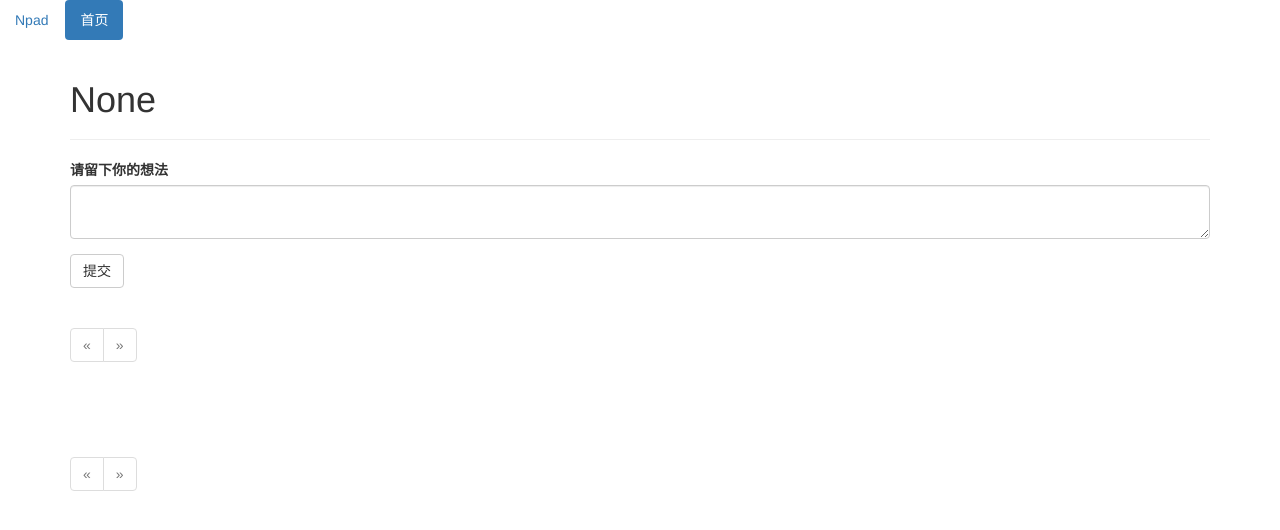
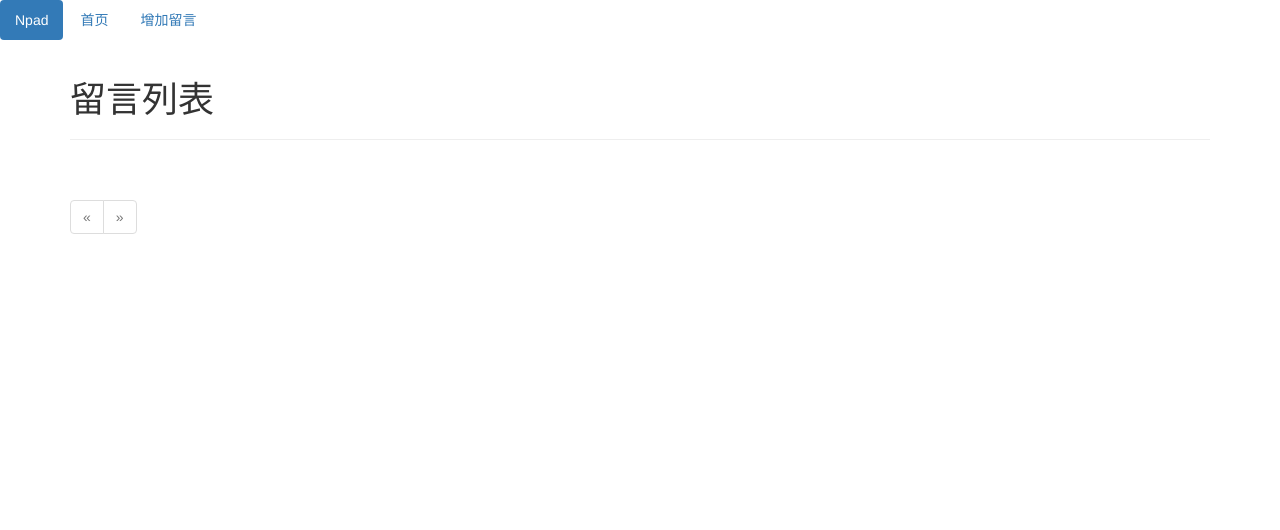
Before and after one commit to flyerxiao/Npad, a Flask app: page / in a window 1280 px wide. Shown: the top 530 px of the page. Run offline with Flask 2, Linux system fonts and the light colour scheme; data that the repository does not hold is empty; some libraries are stand-ins or nearby versions.

Commit message:
显示(分离首页和留言,增加留言页,微调模版) 功能(增加留言路由,修改首页路由)

```diff
--- a/Npad.py
+++ b/app.py
@@ -1,19 +1,19 @@
 #!/usr/bin/python
 # -*- coding: utf-8 -*-
 # 导入各种库和类
-from flask import Flask, render_template, request
+from flask import Flask, render_template, request, session, redirect, url_for
 from flask_bootstrap import Bootstrap
 from flask_wtf import Form
-from wtforms import TextAreaField, SubmitField
+from wtforms import StringField, SubmitField
 from wtforms.validators import DataRequired
 from flask_sqlalchemy import SQLAlchemy
-from flask_script import Manager
+from flask_script import Manager, Shell
 
 app = Flask(__name__)
 # wtf 强制加密
 app.config['SECRET_KEY'] = 'kfasd(&F(8'
 # 数据库路径+名字
-app.config['SQLALCHEMY_DATABASE_URI'] = 'sqlite:///db.sqlite'
+app.config['SQLALCHEMY_DATABASE_URI'] = 'sqlite:///post.db'
 # 自动提交数据库变动
 app.config['SQLALCHEMY_COMMIT_ON_TEARDOWN'] = True
 app.debug = True
@@ -24,9 +24,19 @@ db = SQLAlchemy(app)
 manager = Manager(app)
 
 
+# 注册实例而导入shell
+def make_shell_context():
+    return dict(app=app, db=db, Message=Message)
+
+
+# 为shell命令注册初始化上下文
+manager.add_command('shell', Shell(make_context=make_shell_context))
+
+
 # 定义留言表格
 class MessageForm(Form):
-    message = TextAreaField(u'请留下你的想法', validators=[DataRequired()])
+    message = StringField(u'请留下你的想法',
+                          validators=[DataRequired(message=u'请留言')])
     submit = SubmitField(u'提交')
 
 
@@ -34,17 +44,31 @@ class MessageForm(Form):
 class Message(db.Model):
     __tablename__ = 'message'
     id = db.Column(db.Integer, primary_key=True)
-    text = db.Column(db.UnicodeText)
+    text = db.Column(db.String)
 
     def __repr__(self):
         return '<Message %r>' % self.text
 
 
 # 定义路由
-@app.route('/', methods=['GET', 'POST'])
+@app.route('/')
 def index():
-    # 初始化留言-设为空
-    message = None
+    # 查询留言列表并赋值
+    messagelist = Message.query.order_by(Message.id.desc()).all()
+    # 定义查询字符串,默认渲染第1页
+    page = request.args.get('page', 1, type=int)
+    # 使用Flask-SQLAlchemy的paginate()方法
+    pagination = Message.query.order_by(Message.id.desc()).paginate(
+        page, per_page=10, error_out=False)
+    # 设置需要分页的项目
+    messagelist = pagination.items
+    # 传递到变量参数到模版
+    return render_template('index.html', messagelist=messagelist,
+                           pagination=pagination)
+
+
+@app.route('/post', methods=['GET', 'POST'])
+def add_post():
     # 实例化留言表格
     form = MessageForm()
     # 判断是否成功提交
@@ -58,21 +82,14 @@ def index():
             # 数据库操作,添加刚输入的内容
             db.session.add(message)
         # 重新赋值用来传递给视图
-        message = form.message.data
+        session['message'] = form.message.data
         # 清空留言
         form.message.data = ''
-    # 查询留言列表并赋值
-    messagelist = Message.query.order_by(Message.id.desc()).all()
-    # 定义查询字符串,默认渲染第1页
-    page = request.args.get('page', 1, type=int)
-    # 使用Flask-SQLAlechemy的paginate()方法
-    pagination = Message.query.order_by(Message.id.desc()).paginate(
-        page, per_page=10, error_out=False)
-    # 设置需要分页的项目
-    messagelist = pagination.items
+        return redirect(url_for('add_post'))
+
     # 传递到变量参数到模版
-    return render_template('index.html', form=form, message=message,
-                           messagelist=messagelist, pagination=pagination)
+    return render_template('post.html', form=form,
+                           message=session.get('message'))
 
 
 if __name__ == '__main__':
--- a/templates/base.html
+++ b/templates/base.html
@@ -1,14 +1,14 @@
 {% extends "bootstrap/base.html" %}
 
-{% block title %} Npad - 一个简易留言簿 {% endblock %}
+{% block title %}Npad 一个简易留言簿{% endblock %}
 
 {% block navbar %}
     <ul class="nav nav-pills">
-        <li><a href="/">Npad</a></li>
-        <li class="active"><a href="/">首页</a></li>
+        <li class="active"><a href="/">Npad</a></li>
+        <li><a href="/">首页</a></li>
+    <li><a href="/post">增加留言</a></li>
     </ul>
 {% endblock %}
-
 
 {% block content %}
     <div class="container">
--- a/templates/index.html
+++ b/templates/index.html
@@ -1,16 +1,12 @@
 {% extends "base.html" %}
-{% import "bootstrap/wtf.html" as wtf %}
+
 {% import "macro.html" as macros %}
+
+{% block title %}留言簿首页{% endblock %}
+
 {% block page_content %}
     <div class="page-header">
-        <!--渲染传入的留言-->
-        <h1>{{ message }}</h1>
-    </div>
-    <!--渲染留言框实例-->
-    {{ wtf.quick_form(form) }}
-    <!--分页宏-->
-    <div class="pagination">
-        {{ macros.pagination_widget(pagination, 'index') }}
+        <h1>留言列表</h1>
     </div>
     <!--已list方式渲染全部留言-->
     <ul class="messaagelist">
```
Also changed, not shown: templates/post.html (added, +13 -0 lines).
